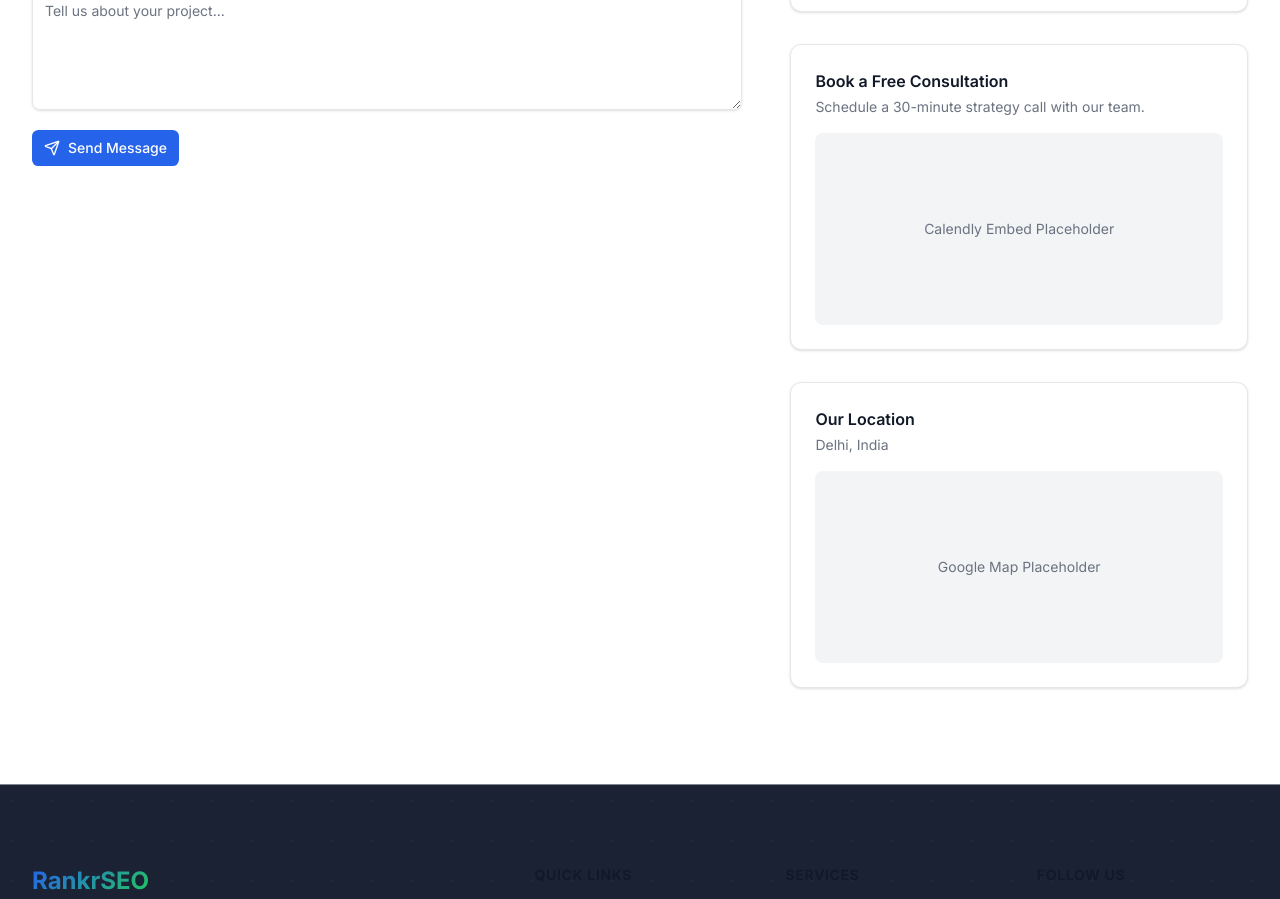
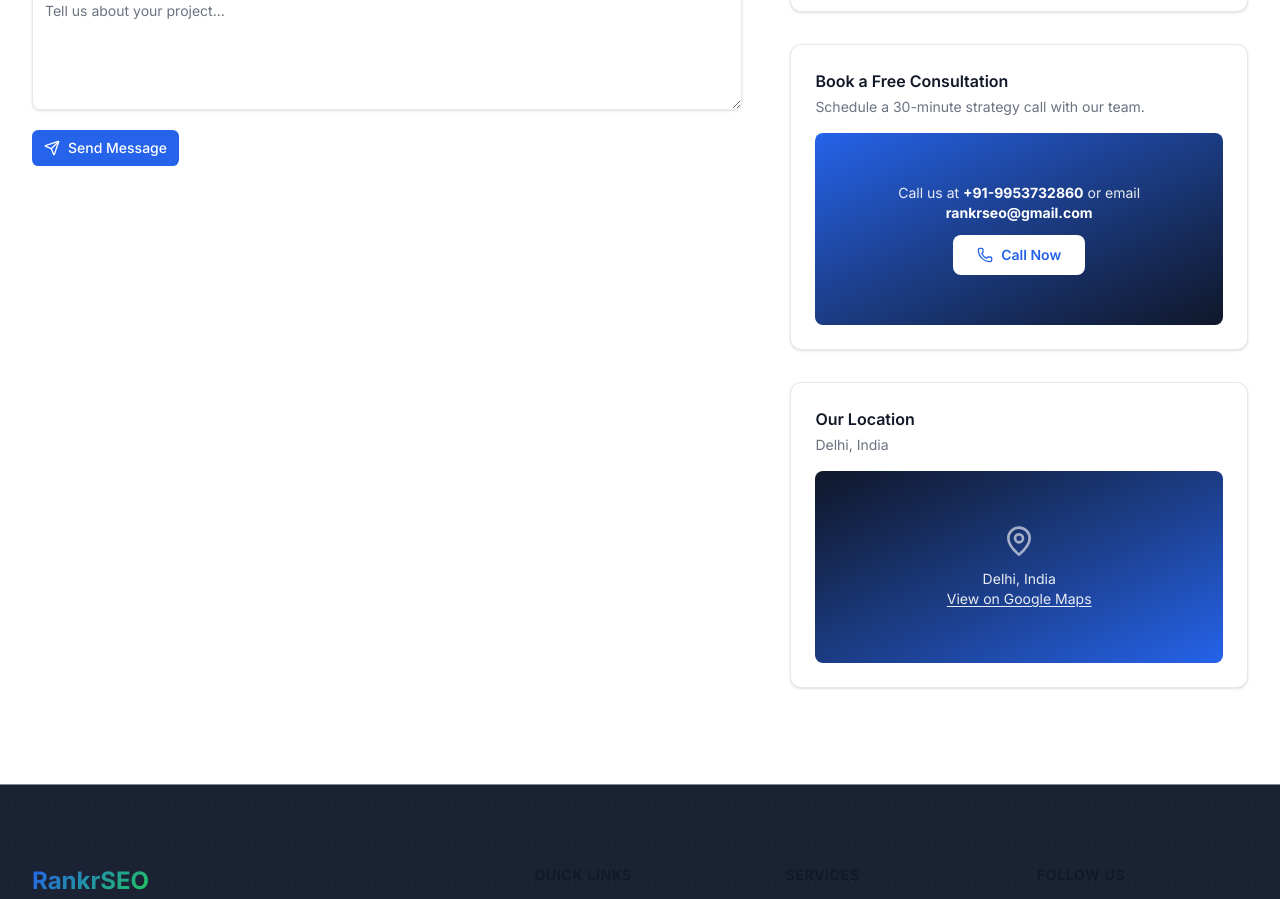
Before and after one commit to RankrSEOs/RankrSEO, a Next.js app in the folder frontend/: page /contact in a window 1280 px wide. Shown: the part 880-1779 px from the top of the page. Built offline with nearby package versions, Linux system fonts and the light colour scheme.

Commit message:
fix: repair all broken links and replace placeholder content across public pages

```diff
--- a/frontend/src/app/blog/[slug]/page.tsx
+++ b/frontend/src/app/blog/[slug]/page.tsx
@@ -126,9 +126,9 @@ Complex navigation confuses users. A clear, intuitive information architecture g
 ]
 
 const relatedPosts = [
-  { slug: "ppc-budget-optimization", title: "Maximize ROI: PPC Budget Optimization Strategies", gradient: "from-orange-600 to-red-500" },
-  { slug: "content-marketing-strategy", title: "Building a Content Marketing Strategy That Works", gradient: "from-cyan-600 to-blue-500" },
-  { slug: "technical-seo-checklist", title: "Technical SEO Checklist: 20 Essential Checks", gradient: "from-slate-600 to-gray-500" },
+  { slug: "seo-trends-2026", title: "SEO Trends 2026: What Every Business Must Know", gradient: "from-blue-600 to-cyan-500" },
+  { slug: "local-seo-guide", title: "The Ultimate Guide to Local SEO in 2026", gradient: "from-amber-600 to-orange-500" },
+  { slug: "web-design-conversion", title: "Web Design Trends That Drive Conversions in 2026", gradient: "from-emerald-600 to-teal-500" },
 ]
 
 export async function generateStaticParams() {
@@ -238,11 +238,12 @@ export default async function BlogPostPage({ params }: { params: Promise<{ slug:
         </div>
       </section>
 
-      {/* Featured Image Placeholder */}
+      {/* Featured Image */}
       <div className="bg-background pb-8">
         <div className="container px-4">
-          <div className={cn("mx-auto flex h-56 max-w-4xl items-center justify-center rounded-2xl bg-gradient-to-br shadow-lg sm:h-72", post.gradient)}>
-            <span className="text-lg font-medium text-white/60">Featured Image</span>
+          <div className={cn("mx-auto flex h-56 max-w-4xl flex-col items-center justify-center rounded-2xl bg-gradient-to-br shadow-lg sm:h-72", post.gradient)}>
+            <span className="rounded-full bg-white/20 px-3 py-1 text-xs font-medium text-white backdrop-blur-sm">{post.category}</span>
+            <h1 className="mt-4 px-6 text-center text-2xl font-bold text-white sm:text-3xl">{post.title}</h1>
           </div>
         </div>
       </div>
--- a/frontend/src/app/cases/[slug]/page.tsx
+++ b/frontend/src/app/cases/[slug]/page.tsx
@@ -199,11 +199,13 @@ export default async function CaseStudyPage({ params }: { params: Promise<{ slug
         </div>
       </section>
 
-      {/* Screenshot Placeholder */}
+      {/* Case Study Banner */}
       <section className="bg-muted/30 py-12">
         <div className="container px-4">
-          <div className={cn("mx-auto flex h-64 max-w-4xl items-center justify-center rounded-2xl bg-gradient-to-br shadow-lg sm:h-80", cs.gradient)}>
-            <span className="text-lg font-medium text-white/60">Screenshot Placeholder</span>
+          <div className={cn("mx-auto flex h-64 max-w-4xl flex-col items-center justify-center rounded-2xl bg-gradient-to-br shadow-lg sm:h-80", cs.gradient)}>
+            <span className="rounded-full bg-white/20 px-3 py-1 text-xs font-medium text-white backdrop-blur-sm">{cs.category} &bull; {cs.industry}</span>
+            <h2 className="mt-4 px-6 text-center text-2xl font-bold text-white sm:text-3xl">{cs.title}</h2>
+            <p className="mt-2 text-sm text-white/70">Client: {cs.client}</p>
           </div>
         </div>
       </section>
--- a/frontend/src/app/contact/page.tsx
+++ b/frontend/src/app/contact/page.tsx
@@ -5,9 +5,10 @@ import { motion } from "framer-motion"
 import { useForm } from "react-hook-form"
 import { zodResolver } from "@hookform/resolvers/zod"
 import { z } from "zod"
+import Link from "next/link"
 import { Mail, Phone, MapPin, MessageCircle, Send, CheckCircle } from "lucide-react"
 
-import { cn } from "@/lib/utils"
+import { cn, siteConfig } from "@/lib/utils"
 import { Button } from "@/components/ui/button"
 import { Input } from "@/components/ui/input"
 import { Textarea } from "@/components/ui/textarea"
@@ -223,23 +224,39 @@ export default function ContactPage() {
                 })}
               </div>
 
-              {/* Calendly Embed Placeholder */}
+              {/* Book a Free Consultation */}
               <div className="rounded-xl border border-border bg-card p-6 shadow-sm">
                 <h3 className="font-semibold text-foreground">Book a Free Consultation</h3>
                 <p className="mt-1 text-sm text-muted-foreground">
                   Schedule a 30-minute strategy call with our team.
                 </p>
-                <div className="mt-4 flex h-48 items-center justify-center rounded-lg bg-muted">
-                  <span className="text-sm text-muted-foreground">Calendly Embed Placeholder</span>
+                <div className="mt-4 flex h-48 flex-col items-center justify-center gap-3 rounded-lg bg-gradient-to-br from-primary to-secondary">
+                  <p className="px-4 text-center text-sm text-white/90">
+                    Call us at <strong className="text-white">{siteConfig.phone}</strong> or email{" "}
+                    <strong className="text-white">{siteConfig.email}</strong>
+                  </p>
+                  <Link
+                    href={`tel:${siteConfig.phone.replace(/[^+\d]/g, "")}`}
+                    className="inline-flex items-center gap-2 rounded-lg bg-white px-6 py-2.5 text-sm font-semibold text-primary transition-all hover:bg-white/90"
+                  >
+                    <Phone className="size-4" />
+                    Call Now
+                  </Link>
                 </div>
               </div>
 
-              {/* Map Placeholder */}
+              {/* Our Location */}
               <div className="rounded-xl border border-border bg-card p-6 shadow-sm">
                 <h3 className="font-semibold text-foreground">Our Location</h3>
                 <p className="mt-1 text-sm text-muted-foreground">Delhi, India</p>
-                <div className="mt-4 flex h-48 items-center justify-center rounded-lg bg-muted">
-                  <span className="text-sm text-muted-foreground">Google Map Placeholder</span>
+                <div className="mt-4 flex h-48 flex-col items-center justify-center gap-3 rounded-lg bg-gradient-to-br from-secondary to-primary">
+                  <MapPin className="size-8 text-white/60" />
+                  <p className="px-4 text-center text-sm text-white/90">
+                    {siteConfig.address}<br />
+                    <a href={`https://maps.google.com/?q=${encodeURIComponent(siteConfig.address)}`} target="_blank" rel="noopener noreferrer" className="underline underline-offset-2 hover:text-white">
+                      View on Google Maps
+                    </a>
+                  </p>
                 </div>
               </div>
             </motion.div>
--- a/frontend/src/app/portfolio/page.tsx
+++ b/frontend/src/app/portfolio/page.tsx
@@ -165,6 +165,8 @@ const hardcodedPortfolio: PortfolioItem[] = [
 ]
 
 const categories = ["All", "SEO", "Web Design", "Local SEO", "PPC", "Content Marketing"]
+
+const caseStudySlugs = new Set(["techflow-seo", "greenleaf-web", "brickhouse-local"])
 
 export default function PortfolioPage() {
   const [activeFilter, setActiveFilter] = useState("All")
@@ -337,6 +339,7 @@ export default function PortfolioPage() {
                 </div>
 
                 <div className="mt-8 flex flex-col gap-3 sm:flex-row">
+                  {caseStudySlugs.has(selectedItem.id) && (
                     <Link
                       href={`/cases/${selectedItem.id}`}
                       className="inline-flex items-center justify-center gap-2 rounded-lg bg-primary px-6 py-2.5 text-sm font-medium text-primary-foreground transition-colors hover:bg-primary/80"
@@ -344,6 +347,7 @@ export default function PortfolioPage() {
                       View Full Case Study
                       <ArrowUpRight className="size-4" />
                     </Link>
+                  )}
                   <Dialog.Close className="inline-flex items-center justify-center rounded-lg border border-border bg-background px-6 py-2.5 text-sm font-medium text-foreground transition-colors hover:bg-muted">
                     Close
                   </Dialog.Close>
--- a/frontend/src/components/home/HeroSection.tsx
+++ b/frontend/src/components/home/HeroSection.tsx
@@ -74,7 +74,7 @@ export default function HeroSection() {
                 <ArrowRight className="size-4 transition-transform group-hover:translate-x-0.5" />
               </button>
               <Link
-                href="/case-studies"
+                href="/cases"
                 className={cn(
                   "group inline-flex items-center gap-2 rounded-xl border border-white/20 bg-white/5 px-8 py-4 text-sm font-semibold text-white",
                   "transition-all hover:border-white/40 hover:bg-white/10 active:translate-y-px backdrop-blur-sm",
```
Lines whose indentation alone changed are shown as unchanged.
